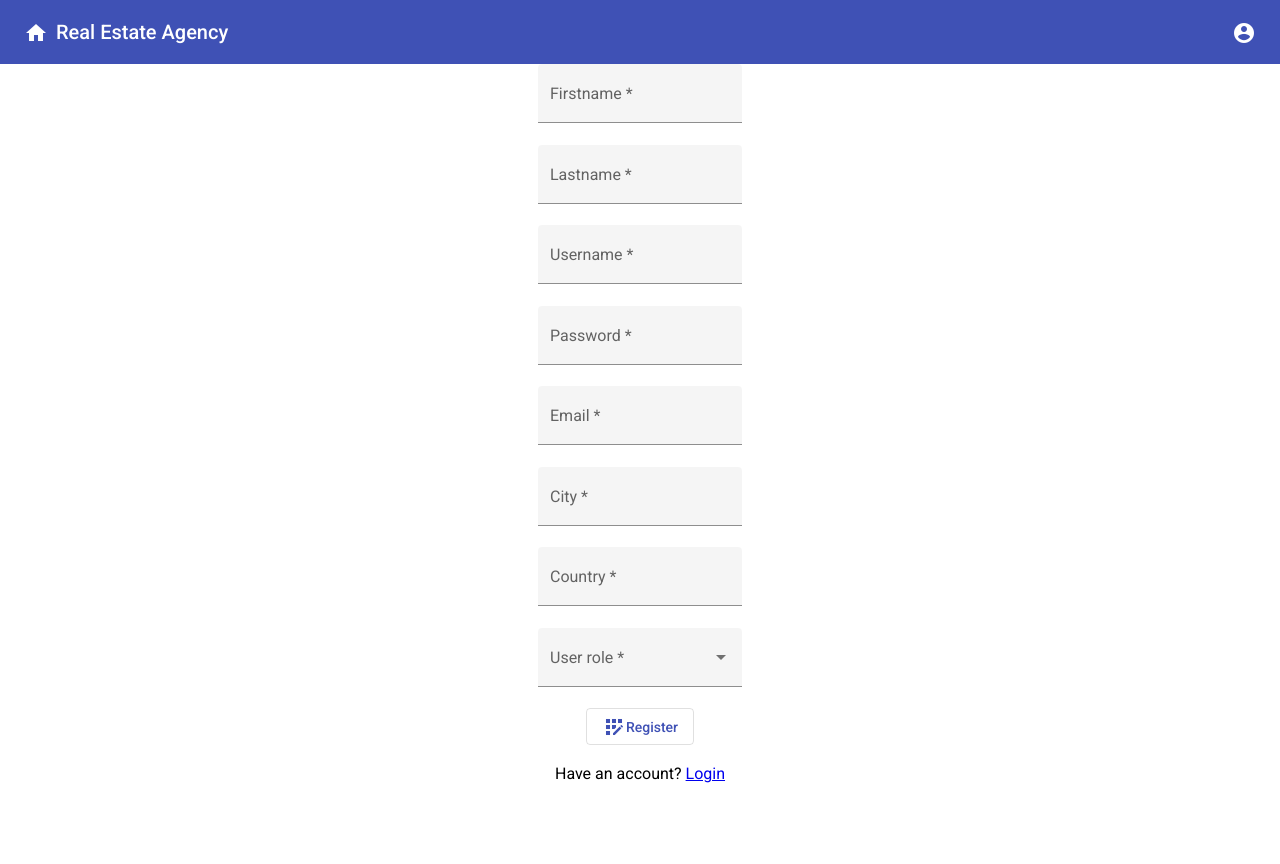
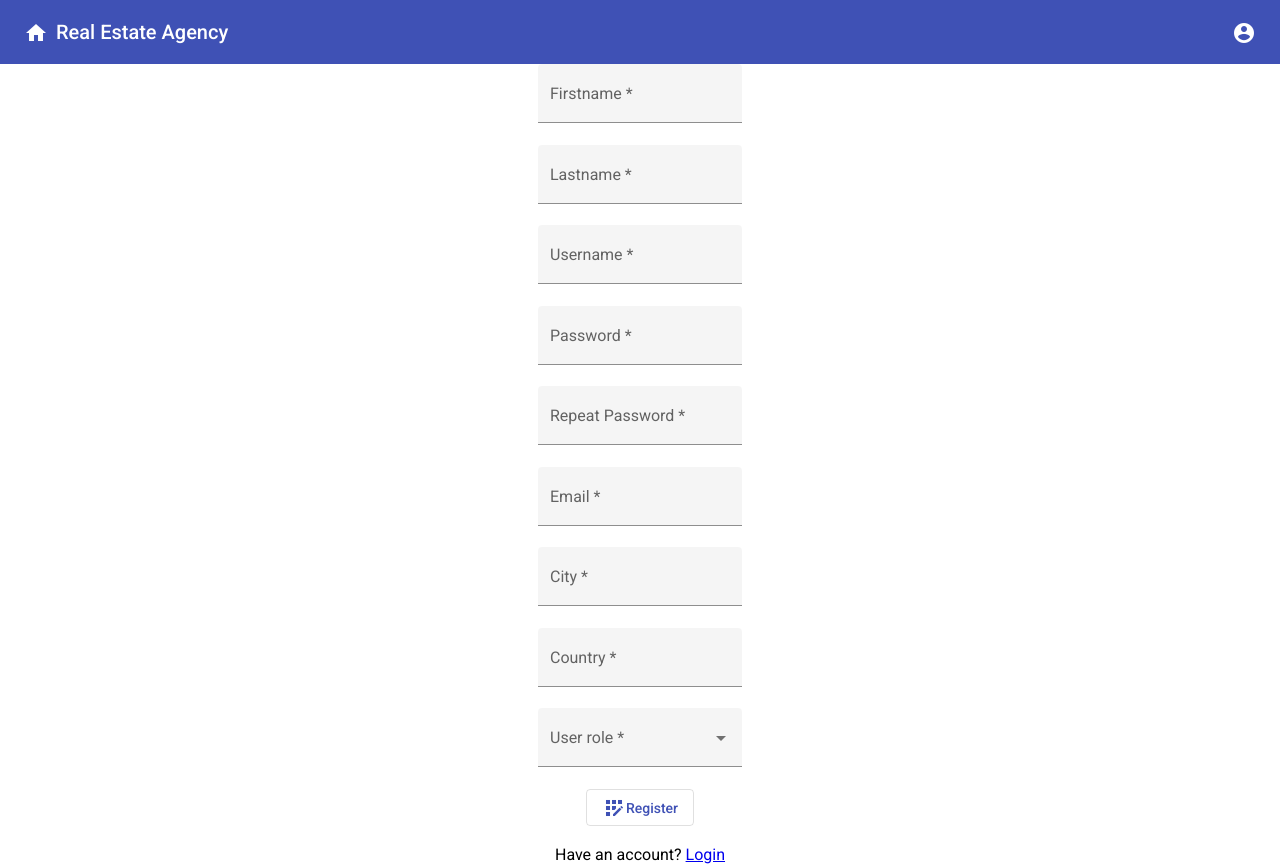
Before and after one commit to bogdanbebic/etf-pia, an Angular app in the folder real-estate-agency/: page /register in a window 1280 px wide. Before the commit the page ends 800 px from the top, so only its background shows below. Built offline with nearby package versions, Linux system fonts and the light colour scheme.

Commit message:
Add repeat password and server password checks on registration

```diff
--- a/real-estate-agency/src/app/register/register.component.html
+++ b/real-estate-agency/src/app/register/register.component.html
@@ -17,6 +17,11 @@
   <mat-form-field appearance="fill">
     <mat-label>Password</mat-label>
     <input [(ngModel)]="password" matInput required type="password">
+  </mat-form-field>
+  <br />
+  <mat-form-field appearance="fill">
+    <mat-label>Repeat Password</mat-label>
+    <input [(ngModel)]="passwordRepeat" matInput required type="password">
   </mat-form-field>
   <br />
   <mat-form-field appearance="fill">
--- a/real-estate-agency/src/app/register/register.component.ts
+++ b/real-estate-agency/src/app/register/register.component.ts
@@ -19,6 +19,7 @@ export class RegisterComponent implements OnInit {
   lastname: string;
   username: string;
   password: string;
+  passwordRepeat: string;
   email: string;
   city: string;
   country: string;
@@ -38,6 +39,7 @@ export class RegisterComponent implements OnInit {
       lastname: this.lastname,
       username: this.username,
       password: this.password,
+      passwordRepeat: this.passwordRepeat,
       email: this.email,
       city: this.city,
       country: this.country,
```
Also changed, not shown: 1 other file (tests, documents, lock files or other folders).
